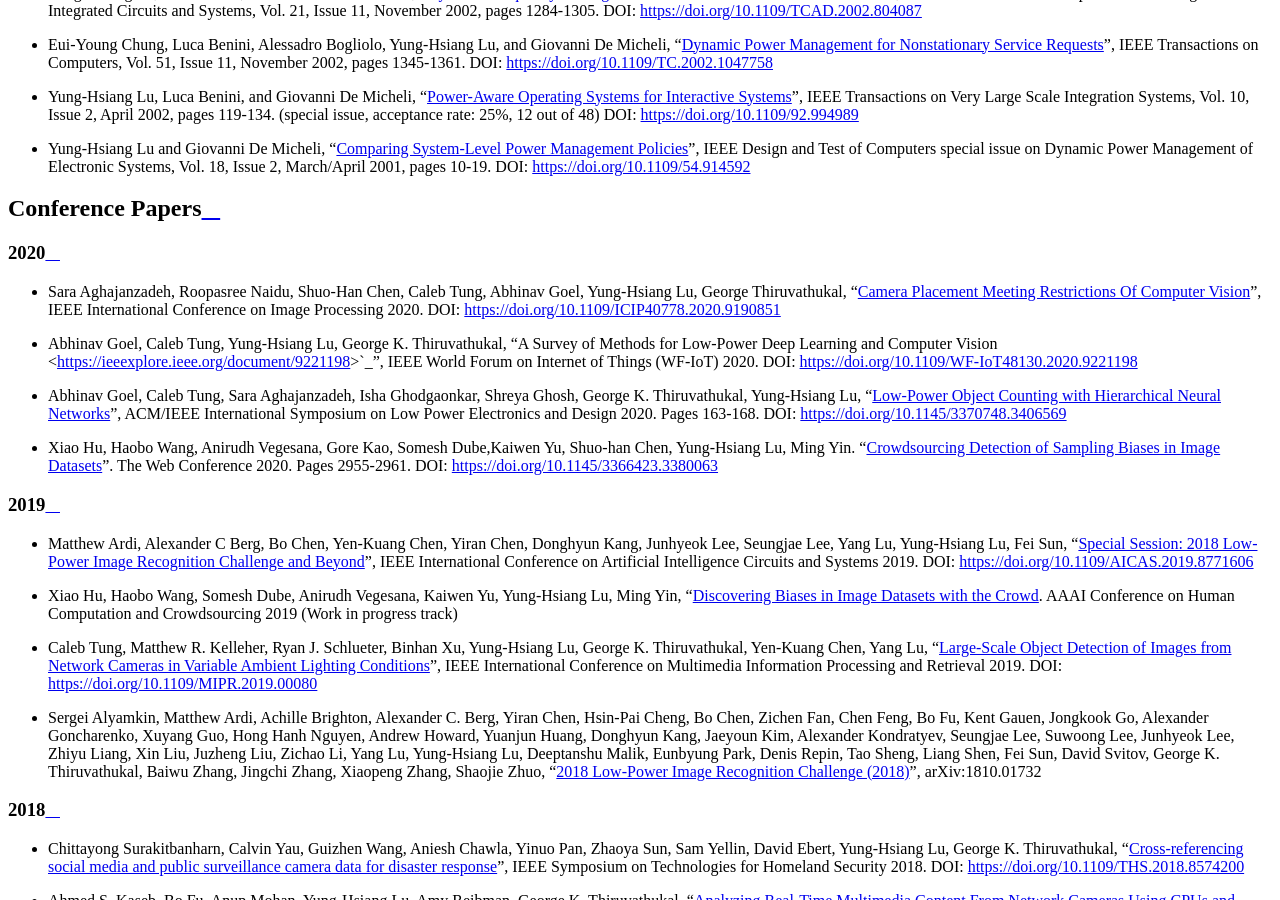
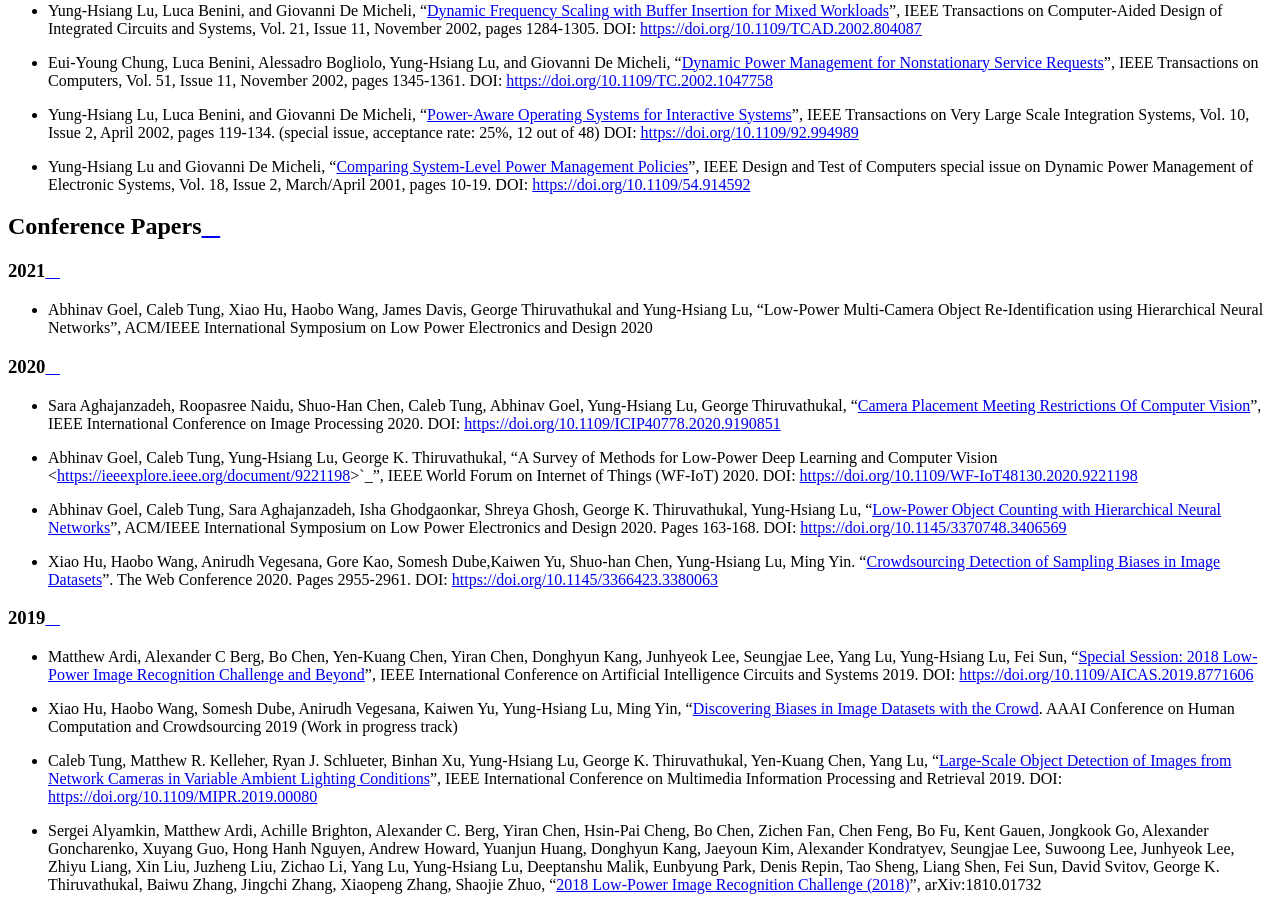
Before and after one commit to luyunghsiang/yhluweb, a Sphinx documentation site: the page built from source/publications.rst, in a window 1280 px wide and 900 px high, scrolled down 2827 px. Built offline with Sphinx 7.4.7 and the Read the Docs theme 2.0.0, drawn with Linux system fonts in a browser that asks for light colours.

Commit message:
add grant and paper

```diff
--- a/source/publications.rst
+++ b/source/publications.rst
@@ -283,6 +283,13 @@
 
 Conference Papers
 -----------------
+
+2021
+^^^^
+- Abhinav Goel, Caleb Tung, Xiao Hu, Haobo Wang, James Davis, George
+  Thiruvathukal and Yung-Hsiang Lu, "Low-Power Multi-Camera Object
+  Re-Identification using Hierarchical Neural Networks", ACM/IEEE
+  International Symposium on Low Power Electronics and Design 2020
 
 2020
 ^^^^
--- a/source/research.rst
+++ b/source/research.rst
@@ -28,6 +30,9 @@
 
 National Science Foundation
 ^^^^^^^^^^^^^^^^^^^^^^^^^^^
+
+- 2021, PI, 2107230,OAC Core: Advancing Low-Power Computer Vision at
+  the Edge
 
 - 2021, PI, 2104709 CDSE: Collaborative: Cyber Infrastructure to
   Enable Computer Vision Applications at the Edge Using Automated
```
Also changed, not shown: other parts of source/research.rst (+2 -0 lines).
